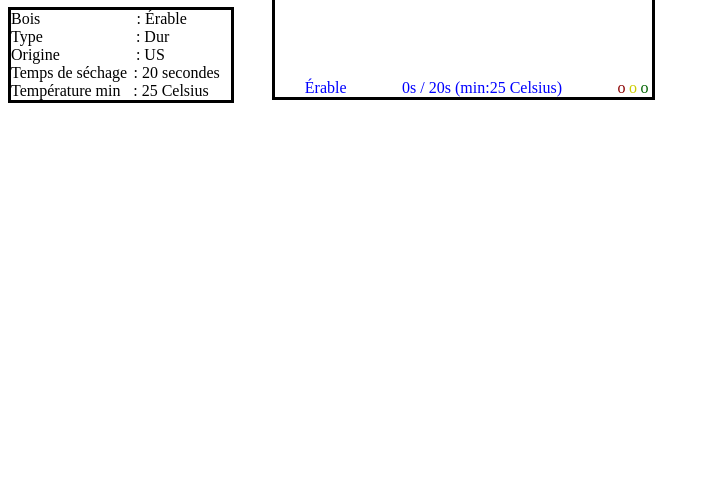
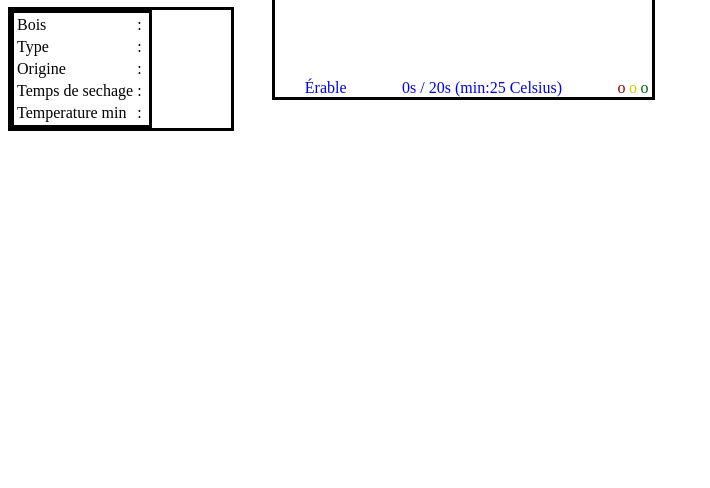
Before and after one commit to alexis-leclerc-cegep/projetSACAlexis, a plain HTML site: page data/index.html in a window 1280 px wide. Shown: the part 312-800 px from the top of the page, without its empty margins (0-710 px from the left). Drawn offline with Linux system fonts and the light colour scheme; no server answers.

Commit message:
beautification du html

```diff
--- a/data/index.html
+++ b/data/index.html
@@ -7,6 +7,7 @@
 <!-- l'état du four, porte fermé, en cours de séchage ou prêt, et on peut bien sûr démarrer le four-->
 <!-- Auteur Richard Enzo -->
 <html>
+
 <head>
     <meta charset="utf-8" />
     <script src="script.js"></script>
@@ -18,17 +19,40 @@
         <image src="sac.png" alt="SAC" width="200" height="120">
             <h1 id="nom">Type de bois</h1>
             <div style="border-style: solid;">
-                <select onchange="getWoodDetails(this);" id="dropDown_TypeBois" name="bois" style="border-radius: 5px;background-color: lightgreen;width: 100%;font-size: 100%;">
+                <select onchange="getWoodDetails(this);" id="dropDown_TypeBois" name="bois"
+                    style="border-radius: 5px;background-color: lightgreen;width: 100%;font-size: 100%;">
                     <label>Type de bois</label>
                 </select>
             </div>
             <h1>Caractéristiques</h1>
             <div style="border-style: solid;">
-                <a style="text-align: left;">Bois </a><a id="nomBois" style="display: inline-block;float: right;margin-right: 20%;">: Érable</a><br>
-                <a style="text-align: left;">Type  </a><a id="typeBois" style="display: inline-block;float: right;margin-right: 28%;">: Dur</a><br>
-                <a style="text-align: left;">Origine  </a><a id="origineBois" style="display: inline-block;float: right;margin-right: 30%;">: US</a><br>
-                <a style="text-align: left;">Temps de séchage  </a><a id="tempSechBois" style="display: inline-block;float: right;margin-right: 5%;">: 20 secondes</a><br>
-                <a style="text-align: left;">Température min  </a><a id="tempMinBois" style="display: inline-block;float: right;margin-right: 10%;">: 25 Celsius</a>
+                <table style="border:solid;">
+                    <tr>
+                        <td>Bois</td>
+                        <td>:</td>
+                        <td id="nomBois"> </td>
+                    </tr>
+                    <tr>
+                        <td>Type</td>
+                        <td>:</td>
+                        <td id="typeBois"></td>
+                    </tr>
+                    <tr>
+                        <td>Origine </td>
+                        <td>:</td>
+                        <td id="origineBois"></td>
+                    </tr>
+                    <tr>
+                        <td>Temps de sechage</td>
+                        <td>:</td>
+                        <td id="tempSechBois"> </td>
+                    </tr>
+                    <tr>
+                        <td>Temperature min</td>
+                        <td>:</td>
+                        <td id="tempMinBois"></td>
+                    </tr>
+                </table>
             </div>
     </div>
     <div style="display: inline-block;margin-left: 3%;">
@@ -38,14 +62,20 @@
             <br>
             <h3 style="color: blue;text-align: center;" id="temp">23.00 Celsius</h3>
             <br>
-                <p style="text-align: center;"><input type="button" style="background-color: skyblue;border-radius: 10px;width: 70%;font-size: 150%;" value="Démarrage du four"></input></p>
+            <p style="text-align: center;"><input type="button"
+                    style="background-color: skyblue;border-radius: 10px;width: 70%;font-size: 150%;"
+                    value="Démarrage du four"></input></p>
             <br>
             <br>
             <br>
             <br>
-                <div style="float: left;color: blue;margin-left: 8%;text-align: left;">Érable</div><div style="float: center;color: blue;margin-left: 8%;text-align: center;"> 0s / 20s (min:25 Celsius)
-                <a style="float: right;font-size: 100%;color: darkgreen;margin-right: 1%;">o</a><a style="float: right;font-size: 100%;color: #cccc00;margin-right: 1%;">o</a><a style="float: right;font-size: 100%;color: darkred;margin-right: 1%;">o</a></div>
+            <div style="float: left;color: blue;margin-left: 8%;text-align: left;">Érable</div>
+            <div style="float: center;color: blue;margin-left: 8%;text-align: center;"> 0s / 20s (min:25 Celsius)
+                <a style="float: right;font-size: 100%;color: darkgreen;margin-right: 1%;">o</a><a
+                    style="float: right;font-size: 100%;color: #cccc00;margin-right: 1%;">o</a><a
+                    style="float: right;font-size: 100%;color: darkred;margin-right: 1%;">o</a></div>
         </div>
     </div>
 </body>
+
 </html>
--- a/data/script.js
+++ b/data/script.js
@@ -64,17 +64,18 @@ function getBois() {
 }
 
 function getWoodDetails(selectedObject){
-    id = selectedObject.value;
+    id = selectedObject.options[selectedObject.selectedIndex].value;
     var xhttp = new XMLHttpRequest();
     xhttp.onreadystatechange = function () {
         console.log(this.responseText);
-        let responseParsed = this.responseText;
+        const responseParsed = JSON.parse(this.responseText.slice(1, -1));
+        console.table(responseParsed.type);
         if (this.readyState == 4 && this.status == 200) {
-            document.getElementById("nomBois").innerHTML = selectedObject.innerHTML;
-            document.getElementById("typeBois").innerHTML = responseParsed.type;
-            document.getElementById("origineBois").innerHTML = responseParsed.origine;
-            document.getElementById("tempSechBois").innerHTML = responseParsed.drying;
-            document.getElementById("tempMinBois").innerHTML = responseParsed.temp;
+            document.getElementById("nomBois").text = ": " + selectedObject.options[selectedObject.selectedIndex].text;
+            document.getElementById("typeBois").text = ": " + responseParsed.type;
+            document.getElementById("origineBois").text = ": " + responseParsed.origine;
+            document.getElementById("tempSechBois").text = ": " + responseParsed.drying + " secondes";
+            document.getElementById("tempMinBois").text = ": " + responseParsed.temp + " °C";
         }
     }
 
```
Lines whose indentation alone changed are shown as unchanged.
